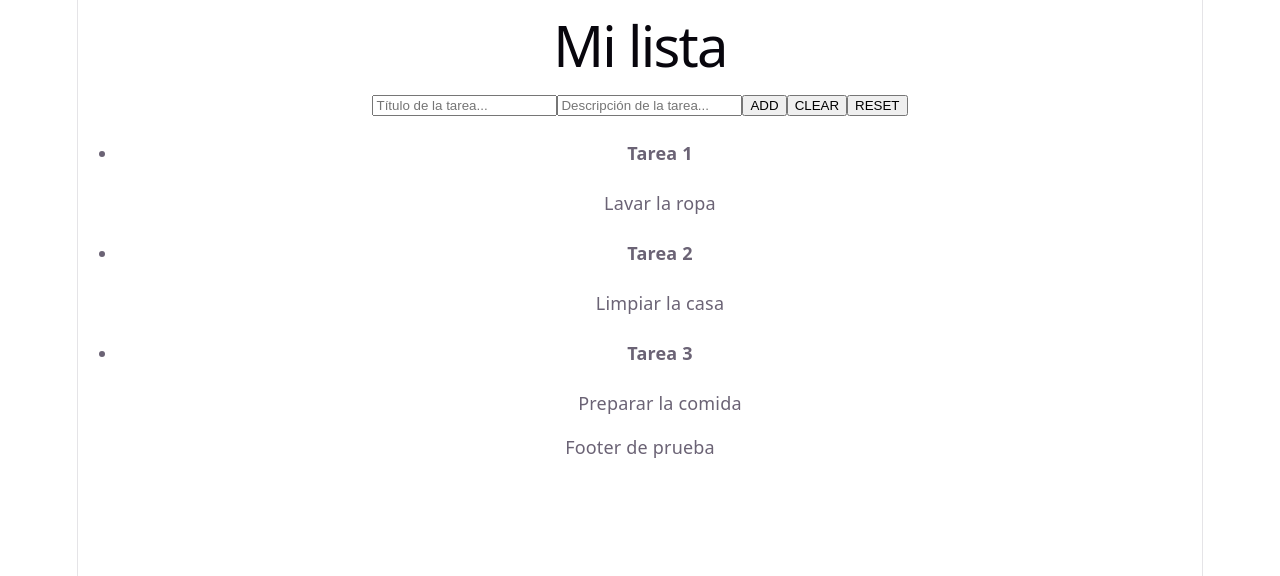
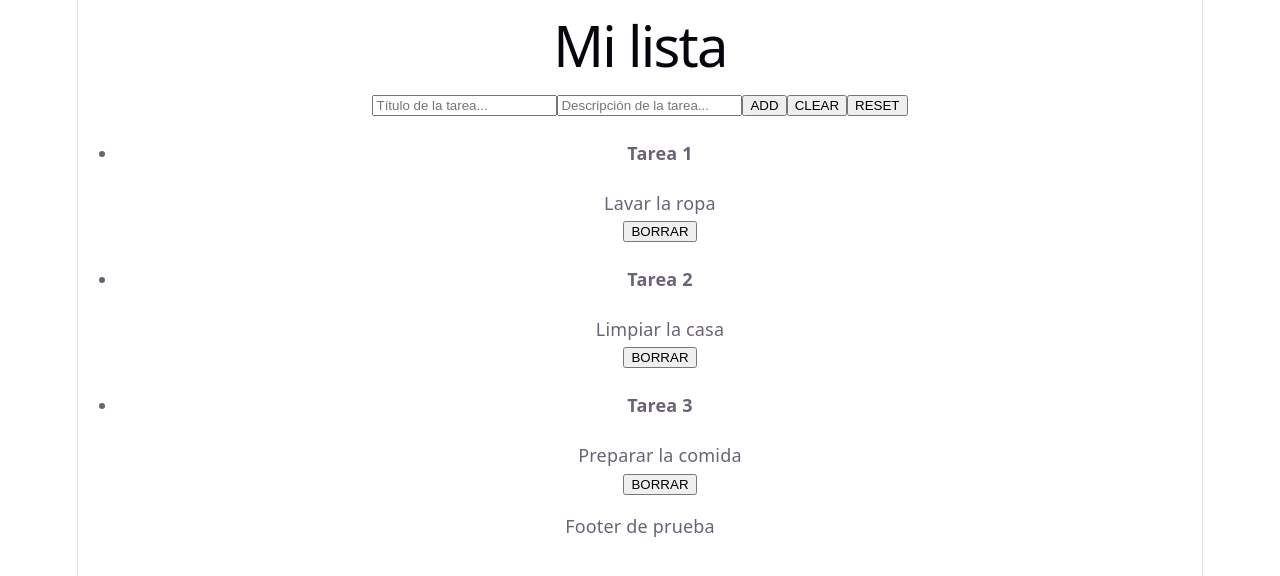
Before and after one commit to Ghyn-GitHub/ejercicio-to-do-list, a React (Vite) app: page / in a window 1280 px wide. Shown: the top 576 px of the page. Built offline with nearby package versions, Linux system fonts and the light colour scheme.

Commit message:
Añadir botón BORRAR en cada tarea

```diff
--- a/src/components/Main/List/Item/Item.jsx
+++ b/src/components/Main/List/Item/Item.jsx
@@ -1,12 +1,13 @@
 import "./Item.css";
 
-const Item = ({ data }) => {
-  const { title, description } = data;
+const Item = ({ data, deleteTask }) => {
+  const { id, title, description } = data;
 
   return (
     <article>
       <h4>{title || "--"}</h4>
       <p>{description || "--"}</p>
+      <button onClick={() => deleteTask(id)}>BORRAR</button>
     </article>
   );
 };
--- a/src/components/Main/List/List.jsx
+++ b/src/components/Main/List/List.jsx
@@ -1,10 +1,10 @@
 import "./List.css";
 import Item from "./Item";
 
-const List = ({ tareas }) => {
+const List = ({ tareas, deleteTask }) => {
   return (
     <ul>
-      {tareas.map((tarea) => <li key={tarea.id}><Item data={tarea} /></li>)}
+      {tareas.map((tarea) => <li key={tarea.id}><Item data={tarea} deleteTask={deleteTask} /></li>)}
     </ul>
   );
 };
--- a/src/components/Main/Main.jsx
+++ b/src/components/Main/Main.jsx
@@ -8,6 +8,10 @@ const Main = () => {
   const [tareas, setTareas] = useState(tareasIniciales);
   const [taskTitle, setTaskTitle] = useState("");
   const [taskDesc, setTaskDesc] = useState("");
+
+  const deleteTask = (id) => {
+    setTareas(tareas.filter((task) => task.id !== id))
+  }
 
   return (
     <main>
@@ -54,7 +58,7 @@ const Main = () => {
         RESET
       </button>
 
-      <List tareas={tareas} />
+      <List tareas={tareas} deleteTask={deleteTask} />
     </main>
   );
 };
```
